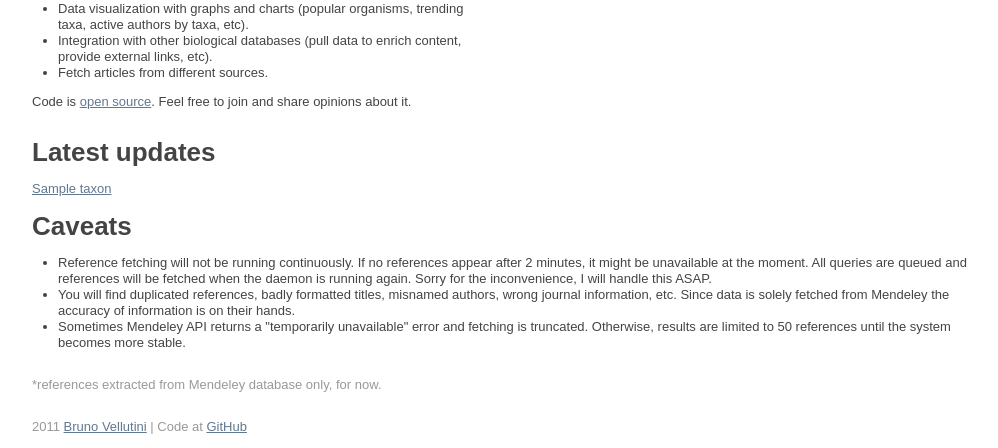
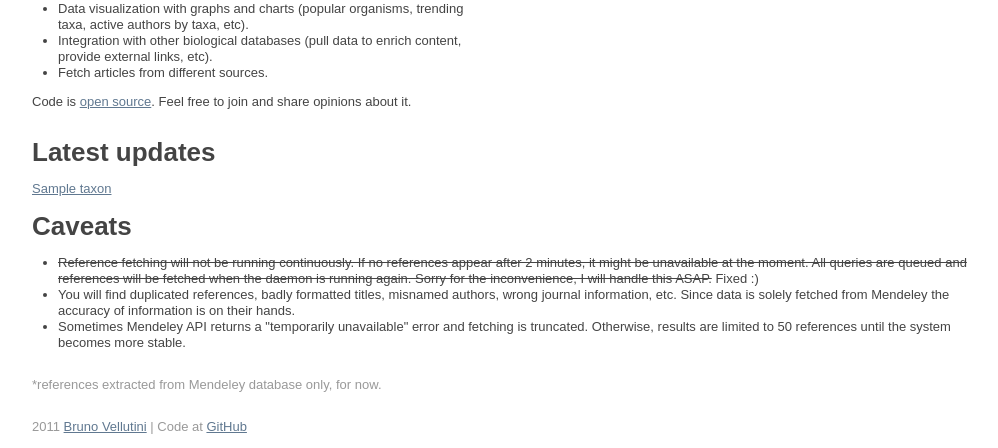
Before and after one commit to bruvellu/livingbib, a Django app: template alive/templates/home.html in a window 1280 px wide. Shown: the part 494-942 px from the top of the page, without its empty margins (138-1136 px from the left). Run offline with Django 3.2, Linux system fonts and the light colour scheme; the template is opened without the code that fills it: most values are stand-ins (such as "Sample title", 1, 10 or a date in 2020); form fields are guessed from the names that the template uses; some libraries are stand-ins or nearby versions.

Commit message:
Set up a cron job to keep the queue_consumer running
Edited the related caveat in the home page.

```diff
--- a/alive/templates/home.html
+++ b/alive/templates/home.html
@@ -70,7 +70,7 @@
     <h2>Caveats</h2>
     <p>
     <ul>
-        <li>Reference fetching will not be running continuously. If no references appear after 2 minutes, it might be unavailable at the moment. All queries are queued and references will be fetched when the daemon is running again. Sorry for the inconvenience, I will handle this ASAP.</li>
+        <li><del>Reference fetching will not be running continuously. If no references appear after 2 minutes, it might be unavailable at the moment. All queries are queued and references will be fetched when the daemon is running again. Sorry for the inconvenience, I will handle this ASAP.</del> Fixed :)</li>
         <li>You will find duplicated references, badly formatted titles, misnamed authors, wrong journal information, etc. Since data is solely fetched from Mendeley the accuracy of information is on their hands.</li>
         <li>Sometimes Mendeley API returns a "temporarily unavailable" error and fetching is truncated. Otherwise, results are limited to 50 references until the system becomes more stable.</li>
     </ul>
```
